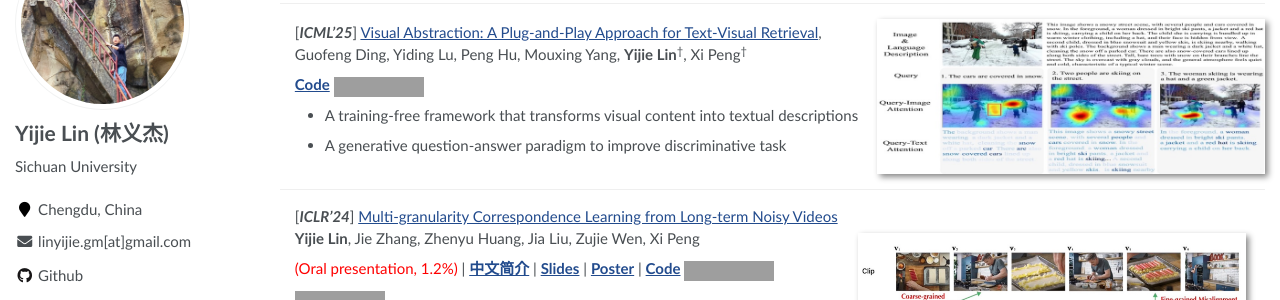
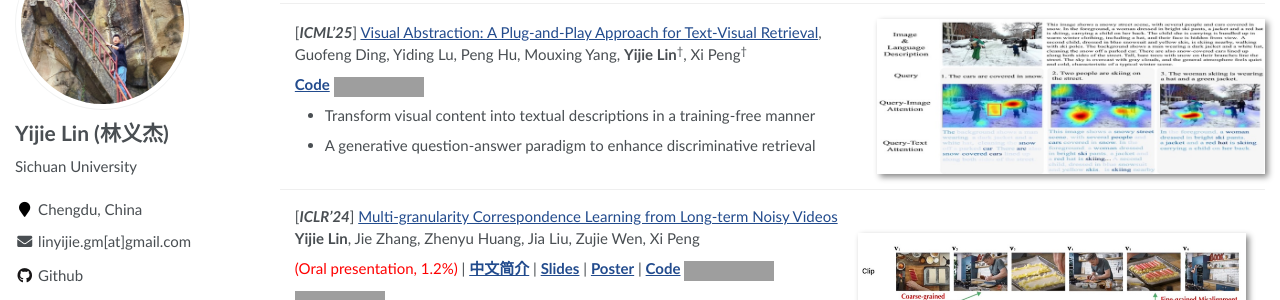
Before and after one commit to Lin-Yijie/Lin-Yijie.github.io, a Jekyll site: the page built from _pages/about.md, in a window 1280 px wide and 900 px high, scrolled down 766 px, cut to the strip 154-454 px from the top of the window. Built offline with Jekyll 4.4.1, drawn with Linux system fonts in a browser that asks for light colours; grey boxes are pictures that could not be loaded.

Commit message:
Update about.md

```diff
--- a/_pages/about.md
+++ b/_pages/about.md
@@ -99,8 +99,8 @@ Yiding Lu, Mouxing Yang, Dezhong Peng, Peng Hu, **Yijie Lin**<sup>†</sup>, Xi
 [![](https://img.shields.io/github/stars/XLearning-SCU/2025-ICML-VISA?style=social&label=Stars)](https://github.com/XLearning-SCU/2025-ICML-VISA)
 
 
-- A training-free framework that transforms visual content into textual descriptions
-- A generative question-answer paradigm to improve discriminative task
+- Transform visual content into textual descriptions in a training-free manner
+- A generative question-answer paradigm to enhance discriminative retrieval
 
 </div>
 </div>
```
